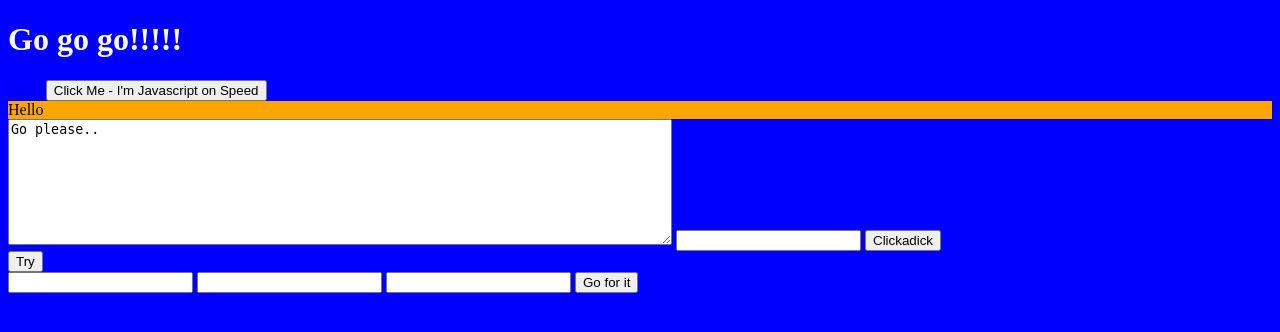
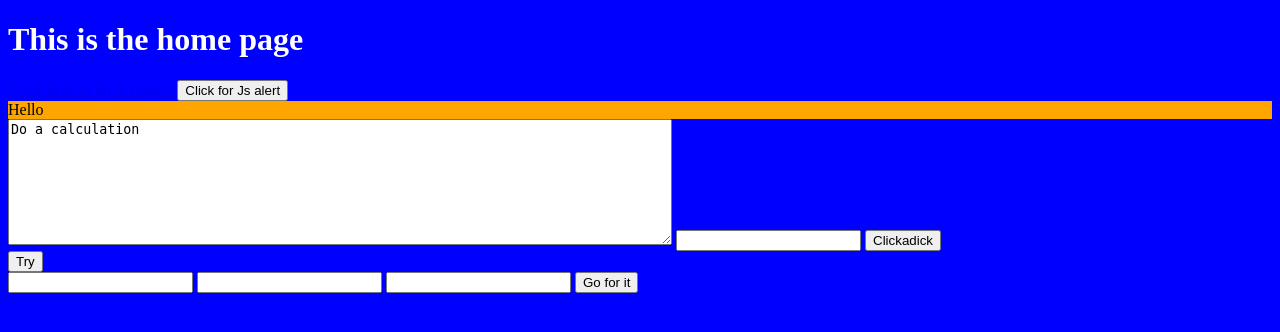
Before and after one commit to moodmap/Machine-Learning-Web-Projects, a Django app: page / in a window 1280 px wide. Shown: the top 332 px of the page. Run offline with Django 3.2, Linux system fonts and the light colour scheme; some libraries are stand-ins or nearby versions.

Commit message:
Changed first page

```diff
--- a/templates/home.html
+++ b/templates/home.html
@@ -7,16 +7,16 @@
     <title>Home page</title>
   </head>
   <body>
-    <h1>Go go go!!!!!</h1>
-    <a href="/two/">Go??</a>
+    <h1>This is the home page</h1>
+    <a href="/two/">Click here to go to page 2</a>
 
-    <button id="about-btn"> Click Me - I'm Javascript on Speed</button>
+    <button id="about-btn"> Click for Js alert</button>
 
     <br>
     <div id="msg">Hello</div>
 
     <form action={% url "two" %}>
-      <textarea name="text" rows="8" cols="80">Go please..</textarea>
+      <textarea name="text" rows="8" cols="80">Do a calculation</textarea>
       <input type="text" name="calculate">
       <input type="submit" value="Clickadick">
     </form>
```
